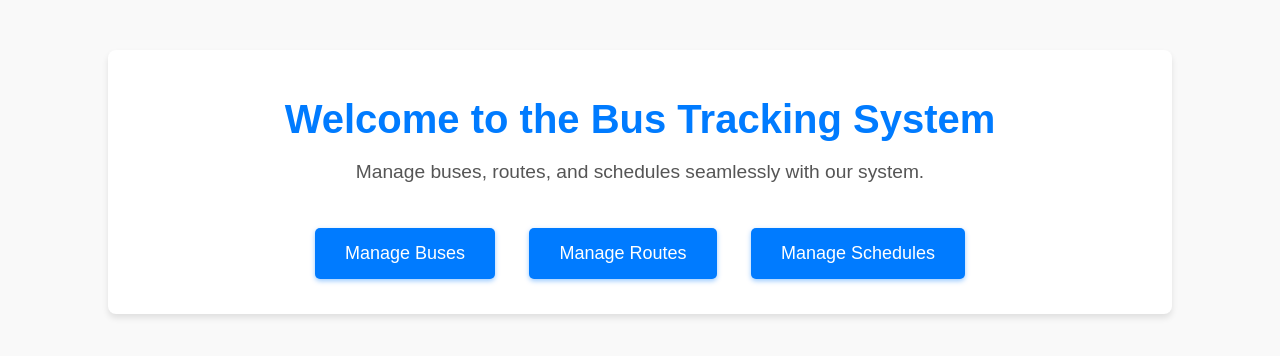
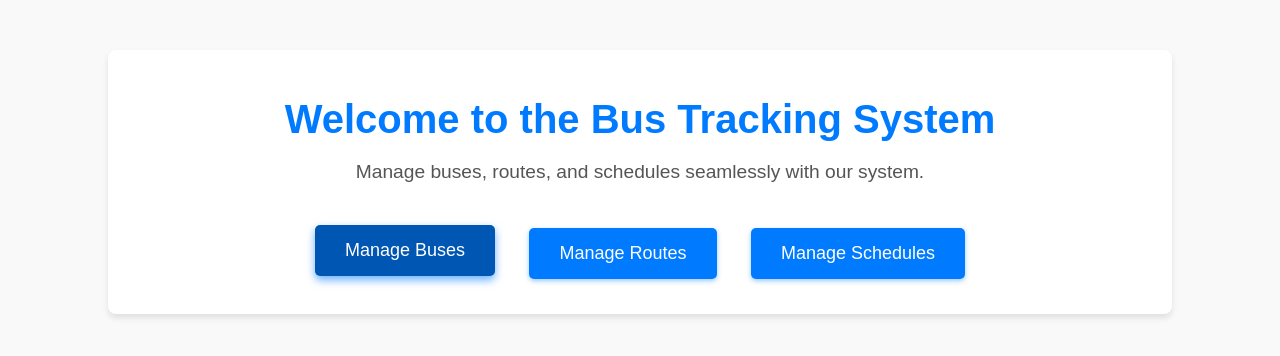
Before and after one commit to madhanalwz1992/Bus-Tracking-System, a plain HTML site: page index.html in a window 1280 px wide. In both pictures the pointer is over the link "Manage Buses". Drawn offline with Linux system fonts and the light colour scheme.

Commit message:
Adding hover style navigation

```diff
--- a/css/styles.css
+++ b/css/styles.css
@@ -43,3 +43,8 @@ h1 {
     transition: background-color 0.3s ease, transform 0.3s ease;
     box-shadow: 0 2px 5px rgba(0, 123, 255, 0.4);
 }
+.navigation a:hover {
+    background-color: #0056b3;
+    transform: translateY(-3px);
+    box-shadow: 0 4px 8px rgba(0, 123, 255, 0.6);
+}
```
